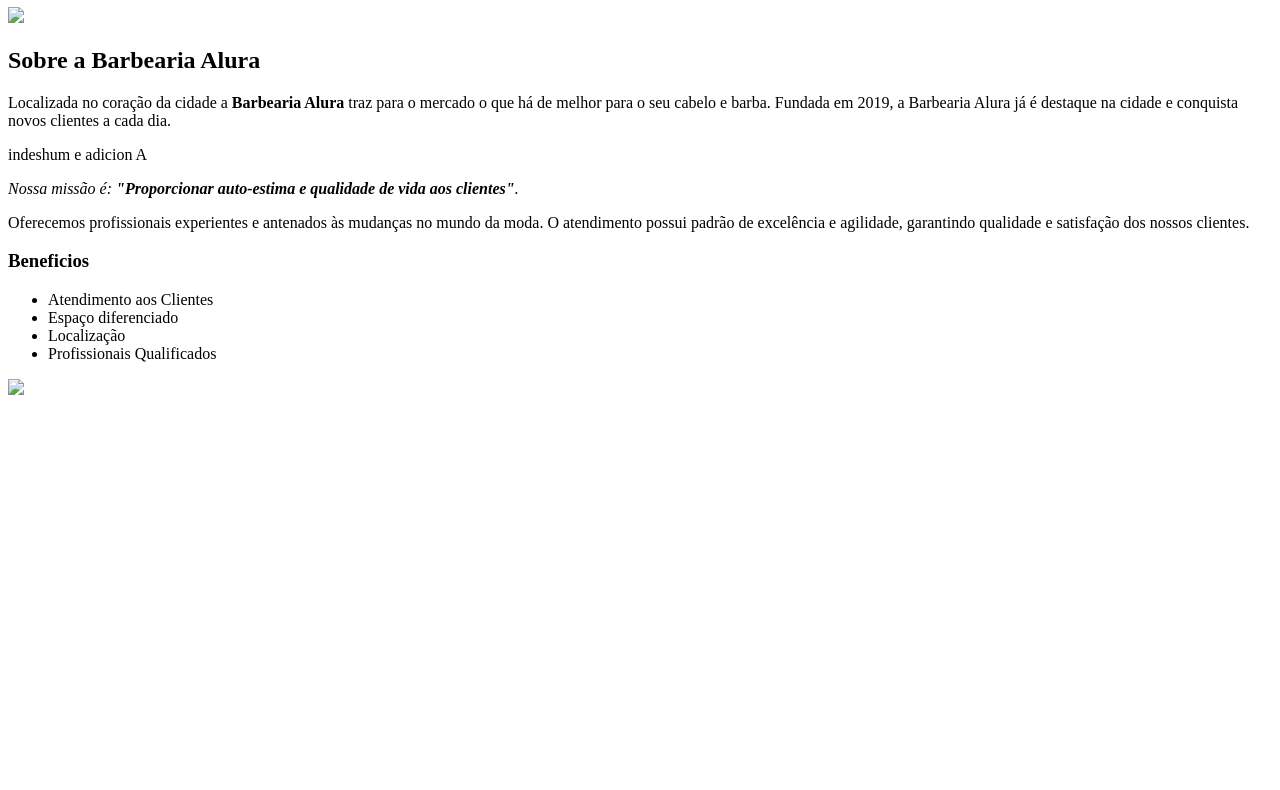
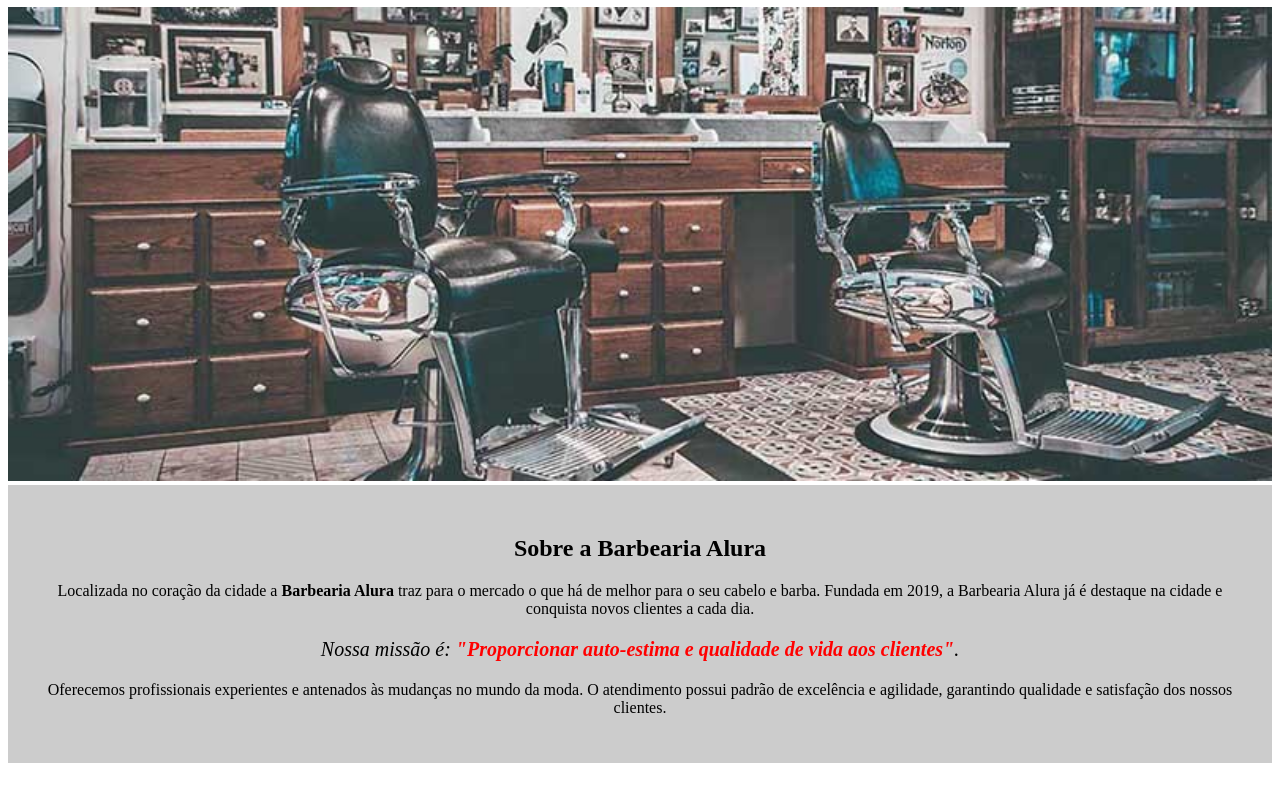
Before and after one commit to Lukinhagameplays/BarbeariaAlura1AK, a plain HTML site: page index.html in a window 1280 px wide. Shown: the part 73-863 px from the top of the page. Before the commit the page ends 800 px from the top, so only its background shows below. Drawn offline with Linux system fonts and the light colour scheme.

Commit message:
qualquer coisa

```diff
--- a/index.html
+++ b/index.html
@@ -1,51 +1,37 @@
 <!DOCTYPE html>
-
-<html lang="pt-br"> <head>
-
+<html lang="pt-br">
+	<head>
 		<meta charset="UTF-8">
-
-<title>Barbearia Alura</title> <link rel="stylesheet" href-"style.css">
-
+		<title>Barbearia Alura</title>
+		<link rel="stylesheet" href="style.css">
 	</head>
 
 	<body>
-
 		<header>
-
 			<h1 class="titulo-principal">Barbearia Alura</h1>
-
 		</header>
-
-<img id="banner" src="banner.jpg"> <div class="principal">
-
+		<img id="banner" src="banner.jpg">
+		<div class="principal">
 			<h2 class="titulo-centralizado">Sobre a Barbearia Alura</h2>
 
 			<p>Localizada no coração da cidade a <strong>Barbearia Alura</strong> traz para o mercado o que há de melhor para o seu cabelo e barba. Fundada em 2019, a Barbearia Alura já é destaque na cidade e conquista novos clientes a cada dia.</p>
 
-indeshum e adicion A
-
 			<p id="missao"><em>Nossa missão é: <strong>"Proporcionar auto-estima e qualidade de vida aos clientes"</strong>.</em></p>
 
 			<p>Oferecemos profissionais experientes e antenados às mudanças no mundo da moda. O atendimento possui padrão de excelência e agilidade, garantindo qualidade e satisfação dos nossos clientes.</p>
-
 		</div>
 
-<div class-"beneficios">
-
-<h3 class="titulo-centralizado">Beneficios</h3>
+		<div class="beneficios">
+			<h3 class="titulo-centralizado">Benefícios</h3>
 
 			<ul>
-
-<li class="itens">Atendimento aos Clientes</li> <li class="itens">Espaço diferenciado</li>
-
-<li class="items">Localização</li>
-
-<li class="items">Profissionais Qualificados</li>
-
+				<li class="itens">Atendimento aos Clientes</li>
+				<li class="itens">Espaço diferenciado</li>
+				<li class="itens">Localização</li>
+				<li class="itens">Profissionais Qualificados</li>
 			</ul>
 
-<img src="beneficios.jpg" class="imagenbeneficios">
-
-</div> </body>
-
+			<img src="beneficios.jpg" class="imagembeneficios">
+		</div>
+	</body>
 </html>
--- /dev/null
+++ b/style.css
@@ -0,0 +1,52 @@
+body {
+
+}
+
+#banner {
+	width:100%;
+}
+
+.principal{
+	background: #CCCCCC;
+	padding: 30px;
+}
+
+.titulo-principal {
+	padding-left: 20px;
+}
+
+.titulo-centralizado {
+	text-align: center
+}
+
+p {
+	text-align: center;
+}
+
+#missao {
+	font-size: 20px
+}
+
+em strong {
+	color: #FF0000;
+}
+
+.itens {
+	font-style: italic
+}
+
+.beneficios {
+	background: #FFFFFF;
+	padding: 20px;
+}
+
+ul {
+	display: inline-block;
+	vertical-align: top;
+	width: 20%;
+	margin-right: 15%;
+}
+
+.imagembeneficios {
+	width: 50%;
+}
```
Also changed, not shown: banner.jpg (added), beneficios.jpg (added). Lines whose indentation alone changed are shown as unchanged.
